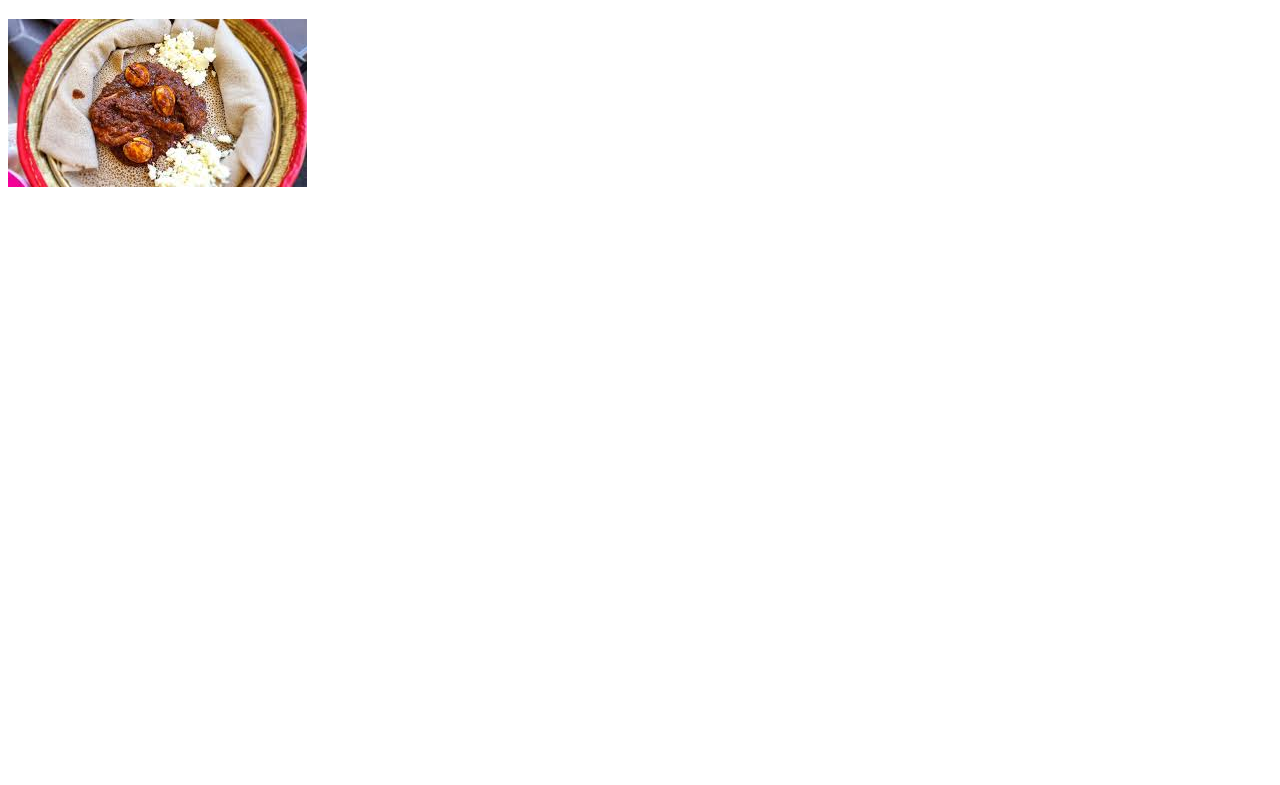
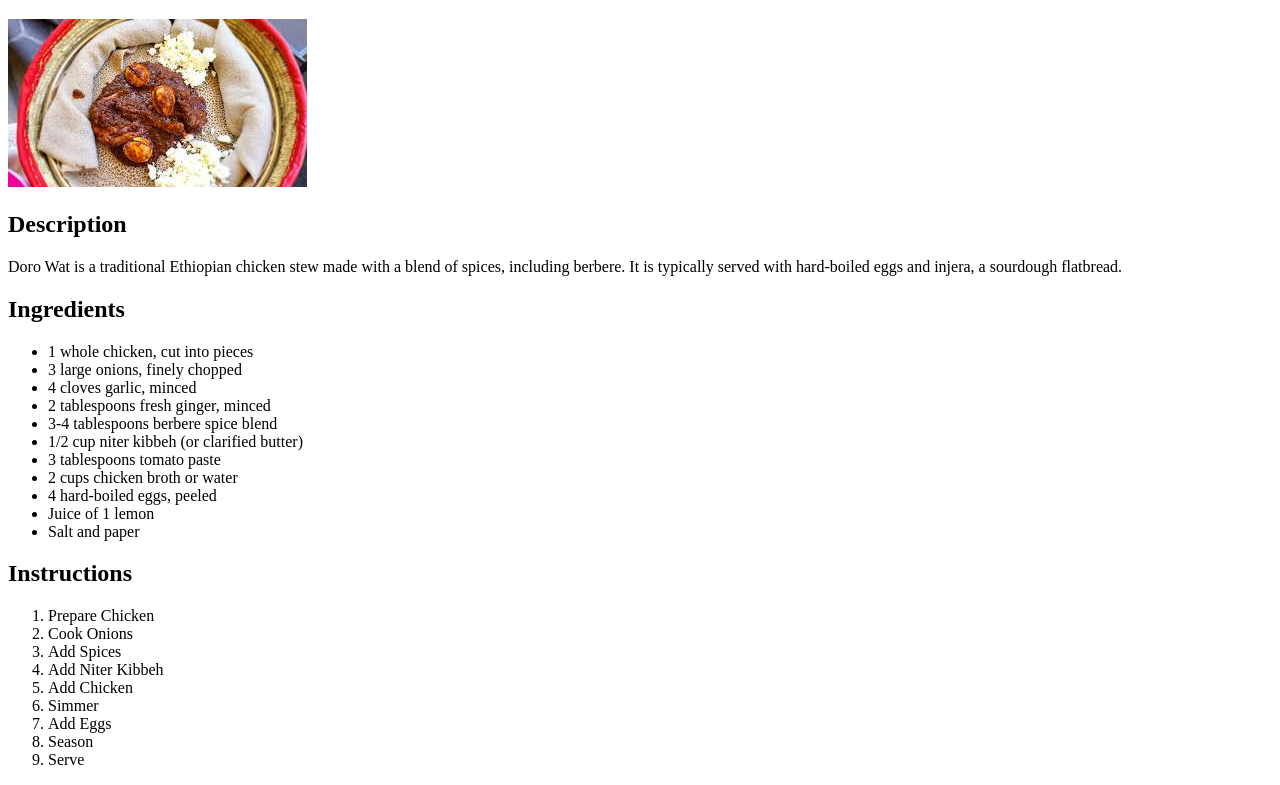
Before and after one commit to natasteria/odin-recipes, a plain HTML site: page recipes/doro-wat.html in a window 1280 px wide. Shown: the part 61-846 px from the top of the page. Before the commit the page ends 800 px from the top, so only its background shows below. Drawn offline with Linux system fonts and the light colour scheme.

Commit message:
Add ingredients and instruction for each recipe

```diff
--- a/recipes/doro-wat.html
+++ b/recipes/doro-wat.html
@@ -8,5 +8,40 @@
 <body>
     <h1>Doro-wat</h1>
     <img src="./../img/doro.jpeg" alt="Doro-wat served with ayeb(fresh ethiopian cheese) and injera(flatbread)" >
+
+    <h2>Description</h2>
+    <p>Doro Wat is a traditional Ethiopian chicken stew made with a blend of spices, including berbere. It is typically served with hard-boiled eggs and injera, a sourdough flatbread.</p>
+
+    <h2>Ingredients</h2>
+    <ul>
+        <li>1 whole chicken, cut into pieces</li>
+        <li>3 large onions, finely chopped</li>
+        <li>4 cloves garlic, minced</li>
+        <li>2 tablespoons fresh ginger, minced</li>
+        <li>3-4 tablespoons berbere spice blend</li>
+        <li>1/2 cup niter kibbeh (or clarified butter)</li>
+        <li>3 tablespoons tomato paste</li>
+        <li>2 cups chicken broth or water</li>
+        <li>4 hard-boiled eggs, peeled</li>
+        <li>Juice of 1 lemon</li>
+        <li>Salt and paper</li>
+    </ul>
+
+    <h2>Instructions</h2>
+    <ol>
+      <li>Prepare Chicken</li>
+      <li>Cook Onions</li>
+      <li>Add Spices</li>
+      <li>Add Niter Kibbeh</li>
+      <li>Add Chicken</li>
+      <li>Simmer</li>
+      <li>Add Eggs</li>
+      <li>Season</li>
+      <li>Serve</li>
+    </ol>
+
+
+
+
 </body>
 </html>
```
Also changed, not shown: recipes/kitfo.html (+22 -0 lines), recipes/quanta-firfir.html (+30 -0 lines).
